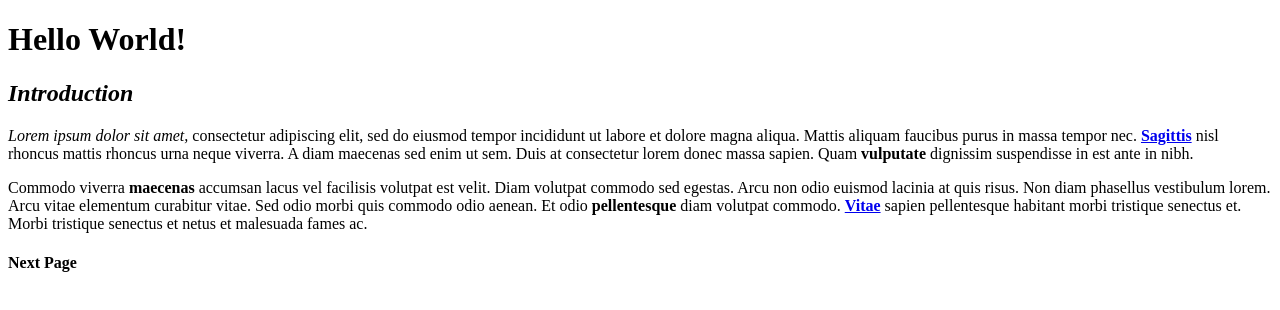
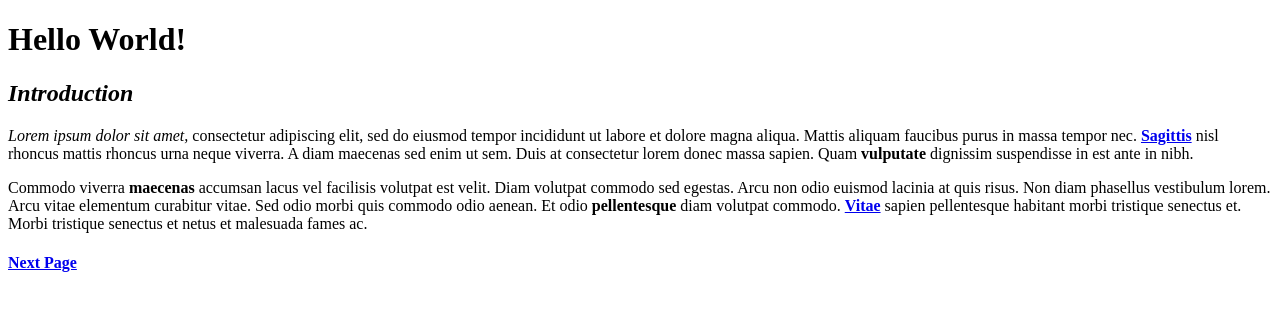
Before and after one commit to rahimiridzal/html-boilerplate, a plain HTML site: page index.html in a window 1280 px wide. Drawn offline with Linux system fonts and the light colour scheme.

Commit message:
Edit index.html

```diff
--- a/index.html
+++ b/index.html
@@ -15,6 +15,6 @@
 
     <p>Commodo viverra <strong>maecenas</strong> accumsan lacus vel facilisis volutpat est velit. Diam volutpat commodo sed egestas. Arcu non odio euismod lacinia at quis risus. Non diam phasellus vestibulum lorem. Arcu vitae elementum curabitur vitae. Sed odio morbi quis commodo odio aenean. Et odio <strong>pellentesque</strong> diam volutpat commodo. <a href="http://www.apple.com"><strong>Vitae</strong></a> sapien pellentesque habitant morbi tristique senectus et. Morbi tristique senectus et netus et malesuada fames ac.</p>
 
-        <h4>Next Page</h4>
+    <h4><a href="page-two.html">Next Page</a></h4>
 </body>
 </html>
```
Lines whose indentation alone changed are shown as unchanged.
